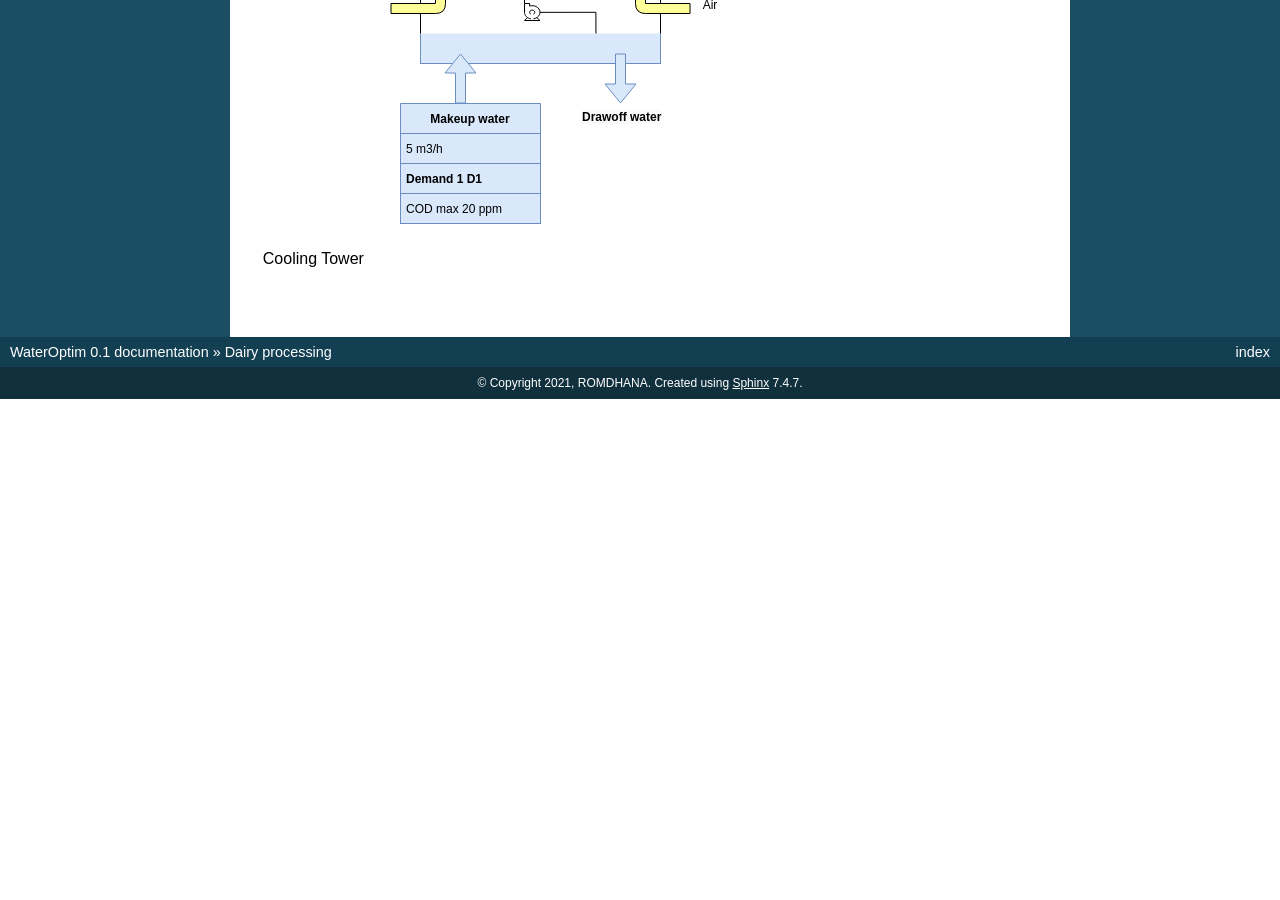
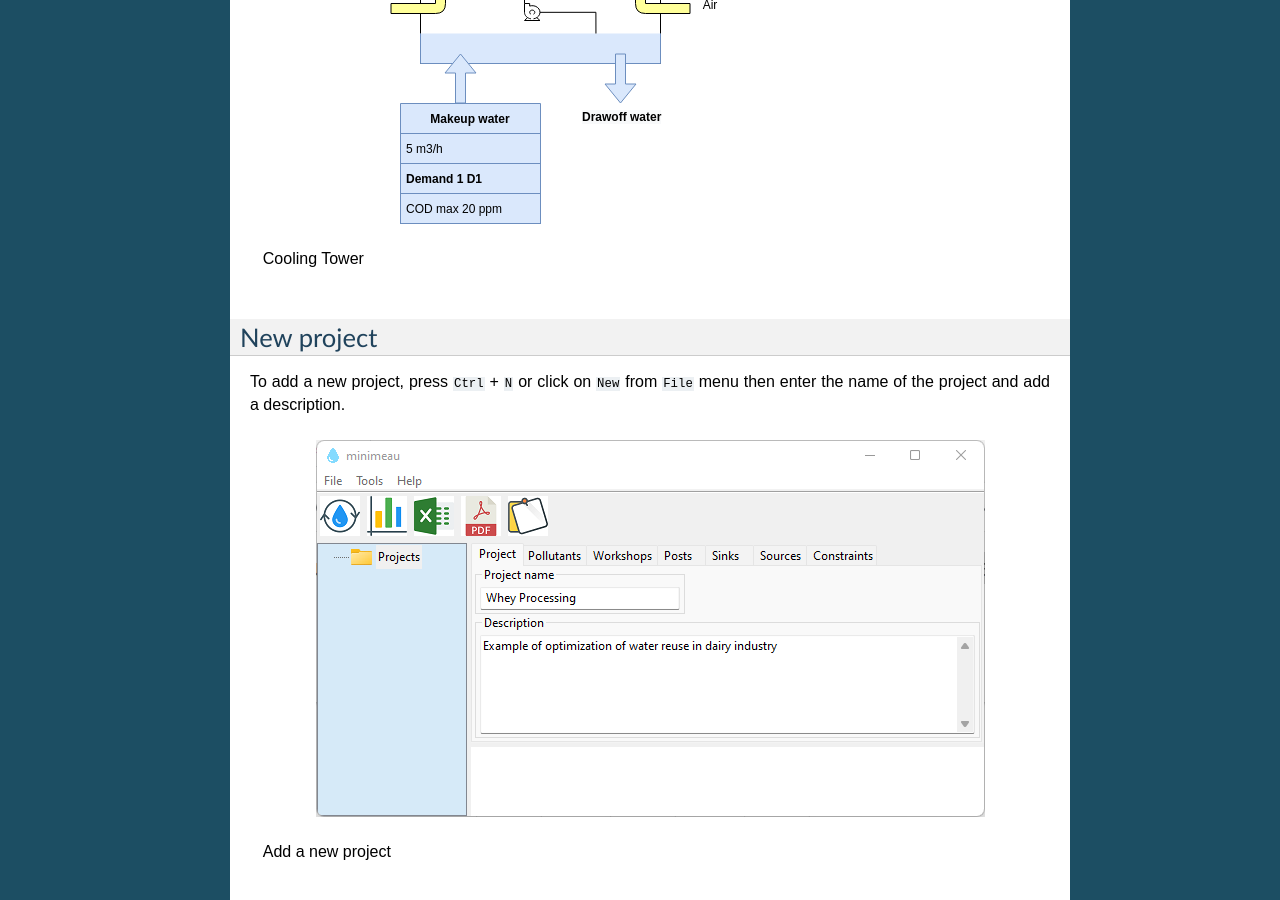
Before and after one commit to ROMDHANA/WaterOptim, a Sphinx documentation site: the page built from docs/source/milkinterface.rst, in a window 1280 px wide and 900 px high, scrolled down 1264 px. Built offline with Sphinx 7.4.7, drawn with Linux system fonts in a browser that asks for light colours; before the commit the page ends 1663 px from its top, so only the background shows below that; some of the changed text lies outside the part shown.

Commit message:
Update milkinterface.rst

```diff
--- a/docs/source/milkinterface.rst
+++ b/docs/source/milkinterface.rst
@@ -13,7 +13,7 @@ Inventory data is collected in the following table:
 
    Whey processing, RO permeate ``S1``, ``Source``, 10,--, 20,--
    Evaporation, Condensates ``S2``, ``Source``, 5,--, 60,--
-   Cooling Tower, Makeup Water ``D1``, Sink, 5, 20,-- ,--
+   Cooling Tower, Makeup Water ``D1``, ``Sink``, 5, 20,-- ,--
    CIPs, Prewashing ``P1``, ``Post``,--,20,1000,100
    CIPs, Rinsing ``P2``, ``Post``,--,3,30,20
 
@@ -29,3 +29,12 @@ Inventory data is collected in the following table:
    :target: _images/coolingTower.drawio.svg
 
    Cooling Tower
+
+New project
+******************
+To add a new project, press ``Ctrl`` + ``N`` or click on ``New`` from ``File`` menu then enter the name of the project and add a description.
+
+.. figure:: newProjectMilk.png
+   :target: _images/newProjectMilk.png
+
+   Add a new project
```
